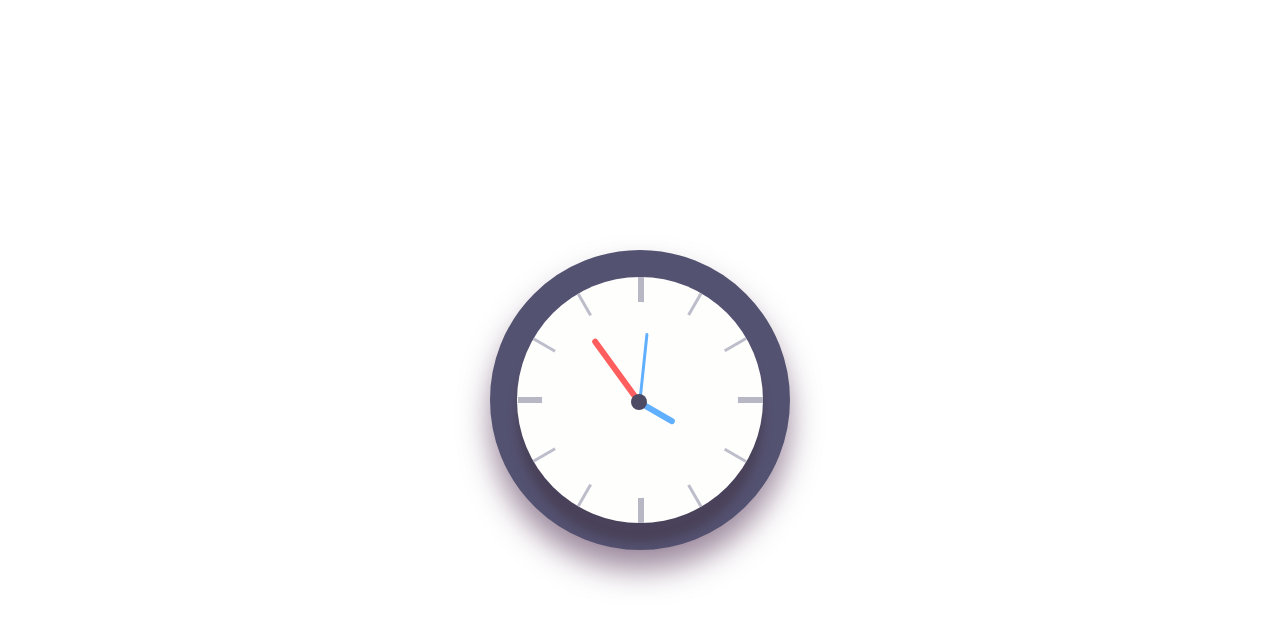
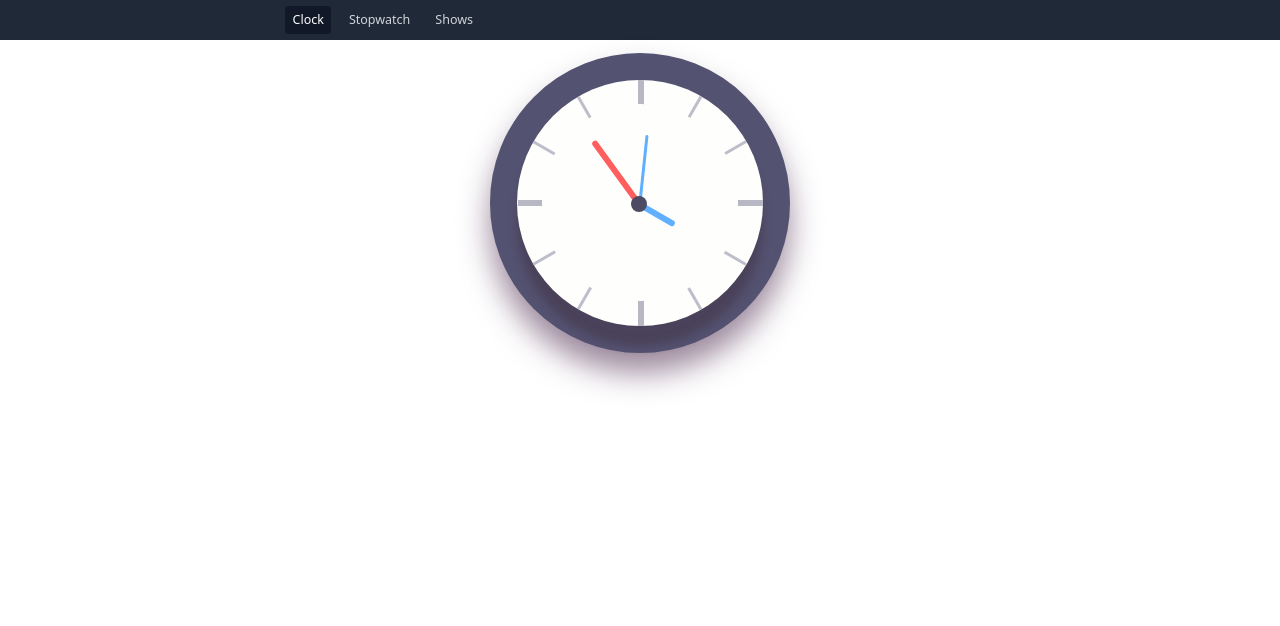
Before and after one commit to Joachimzeelmaekers/workshop-react, a React (Create React App) app: page / in a window 1280 px wide. Shown: the top 626 px of the page. Built offline with nearby package versions, Linux system fonts and the light colour scheme.

Commit message:
refactoring, add another exercise

```diff
--- a/src/App.js
+++ b/src/App.js
@@ -3,10 +3,12 @@ import Clock from './components/Clock';
 import Stopwatch from './components/Stopwatch';
 import {Route, Switch} from 'react-router-dom';
 import ShowsOverview from './pages/showsOverview/ShowsOverview';
+import Nav from './components/Nav';
 
 function App() {
   return (
     <div className="App">
+      <Nav />
       <Switch>
         <Route exact path="/" component={Clock} />
         <Route path="/stopwatch" component={Stopwatch} />
--- a/src/components/Clock.jsx
+++ b/src/components/Clock.jsx
@@ -29,7 +29,7 @@ const Clock = () => {
   };
 
   return (
-    <div data-testid="clock" className="clock">
+    <div data-testid="clock" className="clock mt-5">
       <div className="outer-clock-face">
         <div className="marking marking-one"></div>
         <div className="marking marking-two"></div>
--- /dev/null
+++ b/src/components/Nav.jsx
@@ -0,0 +1,24 @@
+import React from 'react';
+import NavItem from './NavItem';
+
+function Nav() {
+  return (
+    <nav className="bg-gray-800 w-full">
+      <div className="max-w-7xl mx-auto px-4 sm:px-6 lg:px-8">
+        <div className="flex items-center justify-between h-16">
+          <div className="flex items-center">
+            <div className="hidden md:block">
+              <div className="ml-10 flex items-baseline space-x-4">
+                <NavItem path="/" text={'Clock'} />
+                <NavItem path="/stopwatch" text={'Stopwatch'} />
+                <NavItem path="/shows" text={'Shows'} />
+              </div>
+            </div>
+          </div>
+        </div>
+      </div>
+    </nav>
+  );
+}
+
+export default Nav;
--- /dev/null
+++ b/src/components/NavItem.jsx
@@ -0,0 +1,23 @@
+import React from 'react';
+import {Link, useLocation} from 'react-router-dom';
+const ACTIVE_LINK_CLASS =
+  'px-3 py-2 rounded-md text-xl font-medium text-white bg-gray-900 focus:outline-none focus:text-white focus:bg-gray-700';
+const DEFAULT_LINK_CLASS =
+  'px-3 py-2 rounded-md text-xl font-medium text-gray-300 hover:text-white hover:bg-gray-700 focus:outline-none focus:text-white focus:bg-gray-700';
+
+function NavItem({path, text}) {
+  const location = useLocation();
+
+  return (
+    <Link
+      className={
+        location.pathname === path ? ACTIVE_LINK_CLASS : DEFAULT_LINK_CLASS
+      }
+      to={path}
+    >
+      {text}
+    </Link>
+  );
+}
+
+export default NavItem;
--- a/src/pages/showsOverview/ShowsOverview.jsx
+++ b/src/pages/showsOverview/ShowsOverview.jsx
@@ -16,17 +16,15 @@ function ShowsOverview() {
   }, []);
 
   return (
-    <div className="antialiased font-sans flex flex-wrap mb-4">
+    <div className="antialiased font-sans flex flex-wrap mb-4 p-6">
       {shows.map((show) => {
         return (
-          <div className="image-container w-1/4 p-2">
+          <div
+            className="image-container w-1/4 p-2"
+            key={`${show.name}-${show.id}`}
+          >
             <div className="container rounded overflow-hidden shadow-lg hover:shadow-2xl cursor-pointer pt-1">
-              <img
-                className="w-full image"
-                src={show.image}
-                height="100"
-                alt={show.name}
-              />
+              <img className="w-full image" src={show.image} alt={show.name} />
               <div className="px-6 py-4">
                 <div className="font-bold text-l mb-2">{show.name}</div>
                 <p
@@ -42,7 +40,7 @@ function ShowsOverview() {
               <div className="px-6 pt-4 pb-2">
                 {show.genres.map((genre) => (
                   <span
-                    key={show.title + show.genre}
+                    key={`${show.name}-${genre}`}
                     className="inline-block bg-gray-200 rounded-full px-3 py-1 text-xs font-semibold text-gray-700 mr-1 mb-1"
                   >
                     {genre}
--- a/src/styles/app.scss
+++ b/src/styles/app.scss
@@ -1,11 +1,4 @@
-$white: white;
-$border-color: #000;
-$bg-grey: #cbd5e0;
-$clock-size: 200px;
-$sec-dial-length: 100px;
-$min-dial-length: 100px;
-$hour-dial-length: 70px;
-$hour-dial-top-height: 30px;
+@import './clock.scss';
 
 #root {
   height: 100%;
@@ -16,7 +9,7 @@ $hour-dial-top-height: 30px;
   height: 100%;
   display: flex;
   align-items: center;
-  justify-content: space-evenly;
+  flex-direction: column;
 }
 
 html {
@@ -30,135 +23,6 @@ body {
   flex: 1;
   min-height: 100vh;
   height: 100%;
-  align-items: center;
-}
-
-.clock {
-  width: 30rem;
-  height: 30rem;
-  border: 7px solid #545271;
-  border-radius: 50%;
-  position: relative;
-  padding: 2rem;
-  -webkit-box-shadow: 0 20px 30px rgba(104, 75, 106, 0.65);
-  -moz-box-shadow: 0 20px 30px rgba(104, 75, 106, 0.65);
-  box-shadow: 0 20px 30px rgba(104, 75, 106, 0.65);
-  background: #545271;
-}
-
-.outer-clock-face {
-  position: relative;
-  width: 100%;
-  height: 100%;
-  border-radius: 100%;
-  background: #fefefc;
-  -webkit-box-shadow: 0 20px 10px rgba(62, 47, 63, 0.45);
-  -moz-box-shadow: 0 20px 10px rgba(62, 47, 63, 0.45);
-  box-shadow: 0 20px 10px rgba(62, 47, 63, 0.45);
-  overflow: hidden;
-}
-
-.outer-clock-face::after {
-  -webkit-transform: rotate(90deg);
-  -moz-transform: rotate(90deg);
-  transform: rotate(90deg);
-}
-
-.outer-clock-face::before,
-.outer-clock-face::after,
-.outer-clock-face .marking {
-  content: '';
-  position: absolute;
-  width: 6px;
-  height: 100%;
-  background: #b8b8c5;
-  z-index: 0;
-  left: 49%;
-}
-
-.outer-clock-face .marking {
-  background: #bdbdcb;
-  width: 3px;
-}
-
-.outer-clock-face .marking.marking-one {
-  -webkit-transform: rotate(30deg);
-  -moz-transform: rotate(30deg);
-  transform: rotate(30deg);
-}
-
-.outer-clock-face .marking.marking-two {
-  -webkit-transform: rotate(60deg);
-  -moz-transform: rotate(60deg);
-  transform: rotate(60deg);
-}
-
-.outer-clock-face .marking.marking-three {
-  -webkit-transform: rotate(120deg);
-  -moz-transform: rotate(120deg);
-  transform: rotate(120deg);
-}
-
-.outer-clock-face .marking.marking-four {
-  -webkit-transform: rotate(150deg);
-  -moz-transform: rotate(150deg);
-  transform: rotate(150deg);
-}
-
-.inner-clock-face {
-  position: absolute;
-  top: 10%;
-  left: 10%;
-  width: 80%;
-  height: 80%;
-  background: #fefefc;
-  -webkit-border-radius: 100%;
-  -moz-border-radius: 100%;
-  border-radius: 100%;
-  z-index: 1;
-}
-
-.inner-clock-face::before {
-  content: '';
-  position: absolute;
-  top: 50%;
-  left: 50%;
-  width: 16px;
-  height: 16px;
-  border-radius: 18px;
-  margin-left: -9px;
-  margin-top: -6px;
-  background: #4d4b63;
-  z-index: 11;
-}
-
-.hand {
-  width: 50%;
-  right: 50%;
-  height: 6px;
-  background: #61afff;
-  position: absolute;
-  top: 50%;
-  border-radius: 6px;
-  transform-origin: 100%;
-  transform: rotate(90deg);
-  transition-timing-function: cubic-bezier(0.1, 2.7, 0.58, 1);
-}
-
-.hand.hour-hand {
-  width: 20%;
-  z-index: 3;
-}
-
-.hand.min-hand {
-  height: 3px;
-  z-index: 10;
-  width: 35%;
-}
-
-.hand.second-hand {
-  background: #ff5e5e;
-  width: 40%;
 }
 
 .image-container {
--- /dev/null
+++ b/src/styles/clock.scss
@@ -0,0 +1,127 @@
+.clock {
+  width: 30rem;
+  height: 30rem;
+  border: 7px solid #545271;
+  border-radius: 50%;
+  position: relative;
+  padding: 2rem;
+  -webkit-box-shadow: 0 20px 30px rgba(104, 75, 106, 0.65);
+  -moz-box-shadow: 0 20px 30px rgba(104, 75, 106, 0.65);
+  box-shadow: 0 20px 30px rgba(104, 75, 106, 0.65);
+  background: #545271;
+}
+
+.outer-clock-face {
+  position: relative;
+  width: 100%;
+  height: 100%;
+  border-radius: 100%;
+  background: #fefefc;
+  -webkit-box-shadow: 0 20px 10px rgba(62, 47, 63, 0.45);
+  -moz-box-shadow: 0 20px 10px rgba(62, 47, 63, 0.45);
+  box-shadow: 0 20px 10px rgba(62, 47, 63, 0.45);
+  overflow: hidden;
+}
+
+.outer-clock-face::after {
+  -webkit-transform: rotate(90deg);
+  -moz-transform: rotate(90deg);
+  transform: rotate(90deg);
+}
+
+.outer-clock-face::before,
+.outer-clock-face::after,
+.outer-clock-face .marking {
+  content: '';
+  position: absolute;
+  width: 6px;
+  height: 100%;
+  background: #b8b8c5;
+  z-index: 0;
+  left: 49%;
+}
+
+.outer-clock-face .marking {
+  background: #bdbdcb;
+  width: 3px;
+}
+
+.outer-clock-face .marking.marking-one {
+  -webkit-transform: rotate(30deg);
+  -moz-transform: rotate(30deg);
+  transform: rotate(30deg);
+}
+
+.outer-clock-face .marking.marking-two {
+  -webkit-transform: rotate(60deg);
+  -moz-transform: rotate(60deg);
+  transform: rotate(60deg);
+}
+
+.outer-clock-face .marking.marking-three {
+  -webkit-transform: rotate(120deg);
+  -moz-transform: rotate(120deg);
+  transform: rotate(120deg);
+}
+
+.outer-clock-face .marking.marking-four {
+  -webkit-transform: rotate(150deg);
+  -moz-transform: rotate(150deg);
+  transform: rotate(150deg);
+}
+
+.inner-clock-face {
+  position: absolute;
+  top: 10%;
+  left: 10%;
+  width: 80%;
+  height: 80%;
+  background: #fefefc;
+  -webkit-border-radius: 100%;
+  -moz-border-radius: 100%;
+  border-radius: 100%;
+  z-index: 1;
+}
+
+.inner-clock-face::before {
+  content: '';
+  position: absolute;
+  top: 50%;
+  left: 50%;
+  width: 16px;
+  height: 16px;
+  border-radius: 18px;
+  margin-left: -9px;
+  margin-top: -6px;
+  background: #4d4b63;
+  z-index: 11;
+}
+
+.hand {
+  width: 50%;
+  right: 50%;
+  height: 6px;
+  background: #61afff;
+  position: absolute;
+  top: 50%;
+  border-radius: 6px;
+  transform-origin: 100%;
+  transform: rotate(90deg);
+  transition-timing-function: cubic-bezier(0.1, 2.7, 0.58, 1);
+}
+
+.hand.hour-hand {
+  width: 20%;
+  z-index: 3;
+}
+
+.hand.min-hand {
+  height: 3px;
+  z-index: 10;
+  width: 35%;
+}
+
+.hand.second-hand {
+  background: #ff5e5e;
+  width: 40%;
+}
```
Also changed, not shown: src/pages/showsOverview/exercise.md (added).
